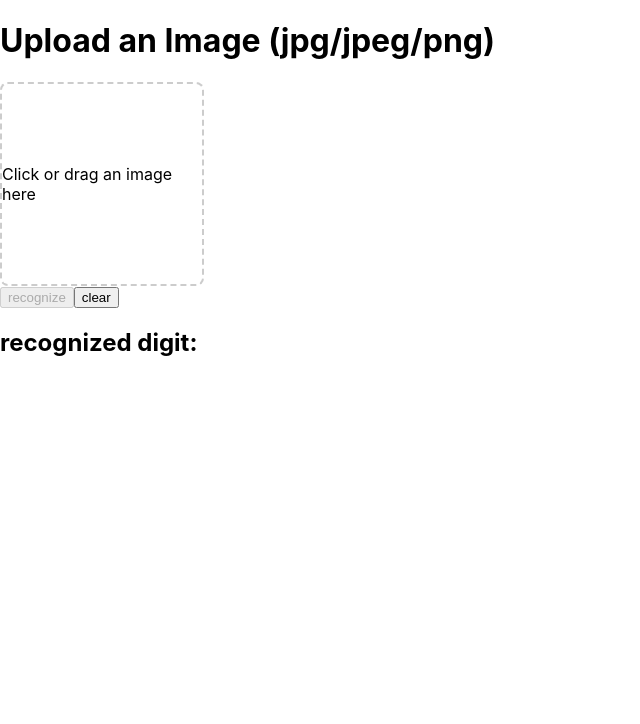
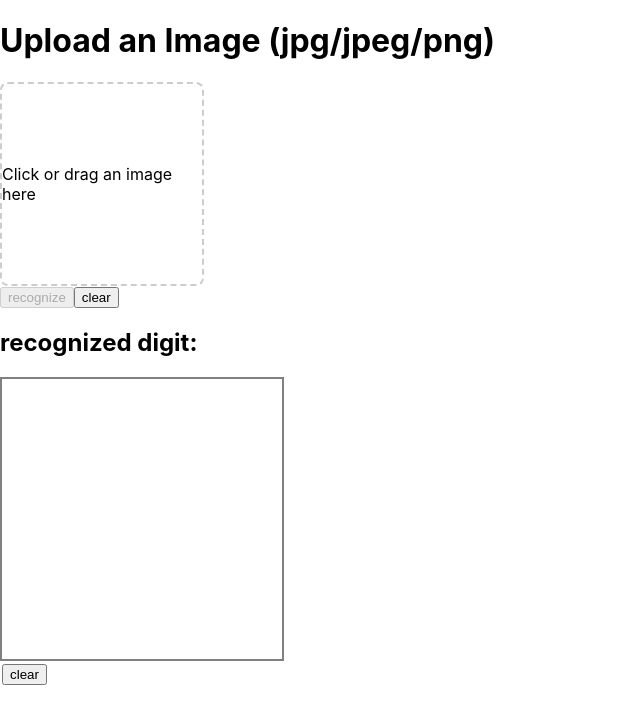
Before and after one commit to lukaszsliwinski/digit-recognizer, a React (Create React App) app in the folder client/: page / in a window 1280 px wide. Shown: the top 724 px of the page, without its empty margins (0-640 px from the left). Built offline with nearby package versions, Linux system fonts and the light colour scheme.

Commit message:
feat: draw digit on canvas

```diff
--- a/client/src/App.tsx
+++ b/client/src/App.tsx
@@ -1,9 +1,11 @@
-import Upload from "./Upload";
+import Upload from './Upload';
+import Draw from './Draw';
 
 function App() {
   return (
     <>
       <Upload />
+      <Draw />
     </>
   );
 }
--- /dev/null
+++ b/client/src/Draw.css
@@ -0,0 +1,16 @@
+.Draw {
+
+  display: flex;
+  flex-direction: column;
+  justify-content: flex-start;
+  align-items: center;
+  background-image: linear-gradient(120deg, #fdfbfb 0%, #ebedee 100%);
+}
+
+.draw-area {
+  width: 280px;
+  height: 280px;
+  border: 2px solid #808080;
+  position: relative;
+  background-color: white;
+}
--- /dev/null
+++ b/client/src/Draw.tsx
@@ -0,0 +1,73 @@
+import { useEffect, useRef, useState } from 'react';
+import './Draw.css';
+
+function Draw() {
+  const canvasRef = useRef<HTMLCanvasElement | null>(null);
+  const ctxRef = useRef<CanvasRenderingContext2D | null>(null);
+  const [isDrawing, setIsDrawing] = useState(false);
+
+  // Initialization when the component
+  // mounts for the first time
+  useEffect(() => {
+    if (canvasRef.current) {
+      ctxRef.current = canvasRef.current.getContext('2d');
+
+      if (ctxRef.current) {
+        ctxRef.current.lineCap = 'round';
+        ctxRef.current.strokeStyle = 'black';
+        ctxRef.current.lineWidth = 10;
+    }
+    }
+  }, []);
+
+  // Function for starting the drawing
+  const startDrawing = (e: React.MouseEvent<HTMLCanvasElement>) => {
+    ctxRef?.current?.beginPath();
+    ctxRef?.current?.moveTo(
+      e.nativeEvent.offsetX,
+      e.nativeEvent.offsetY
+    );
+    setIsDrawing(true);
+  };
+
+  // Function for ending the drawing
+  const endDrawing = () => {
+    ctxRef?.current?.closePath();
+    setIsDrawing(false);
+  };
+
+  const draw = (e: React.MouseEvent<HTMLCanvasElement>) => {
+    if (!isDrawing) {
+      return;
+    }
+
+    ctxRef?.current?.lineTo(
+      e.nativeEvent.offsetX,
+      e.nativeEvent.offsetY
+    );
+
+    ctxRef?.current?.stroke();
+  };
+
+  const clearCanvas = () => {
+    if (ctxRef.current && canvasRef.current) {
+        ctxRef.current.clearRect(0, 0, canvasRef.current.width, canvasRef.current.height);
+    }
+  };
+
+  return (
+    <div className="draw-area">
+      <canvas
+        onMouseDown={startDrawing}
+        onMouseUp={endDrawing}
+        onMouseMove={draw}
+        ref={canvasRef}
+        width={"280px"}
+        height={"280px"}
+      />
+      <button onClick={clearCanvas}>clear</button>
+    </div>
+  );
+}
+
+export default Draw;
--- a/client/src/Upload.tsx
+++ b/client/src/Upload.tsx
@@ -52,7 +52,7 @@ function Upload() {
       setRecognizedDigit(null);
     } else {
       resetState();
-      alert("Please select a valid JPG or PNG image.");
+      alert('Please select a valid JPG or PNG image.');
     }
   }
 
@@ -84,7 +84,7 @@ function Upload() {
 
   // Handle click file input
   const handleClick = () => {
-    document.getElementById("fileInput")?.click()
+    document.getElementById('fileInput')?.click()
   };
 
   // Handle drag and drop
```
